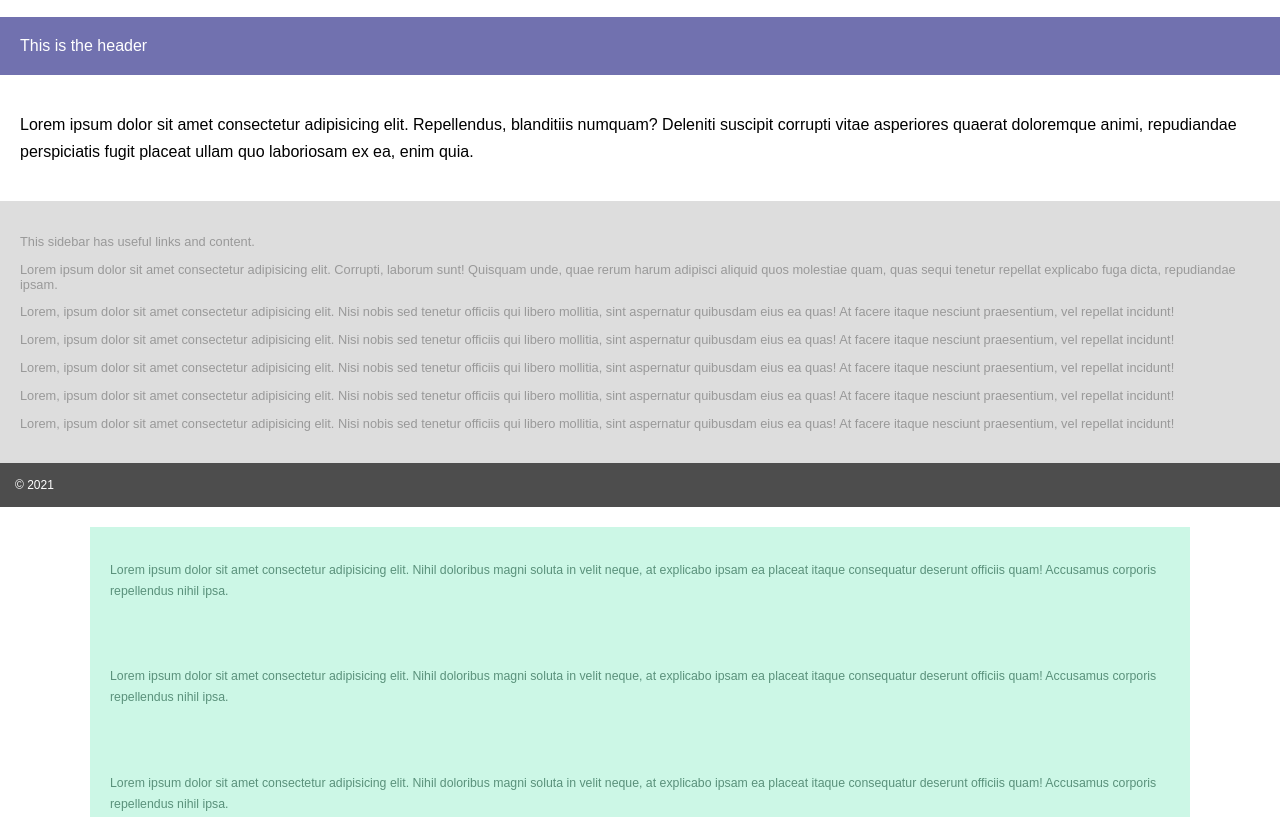
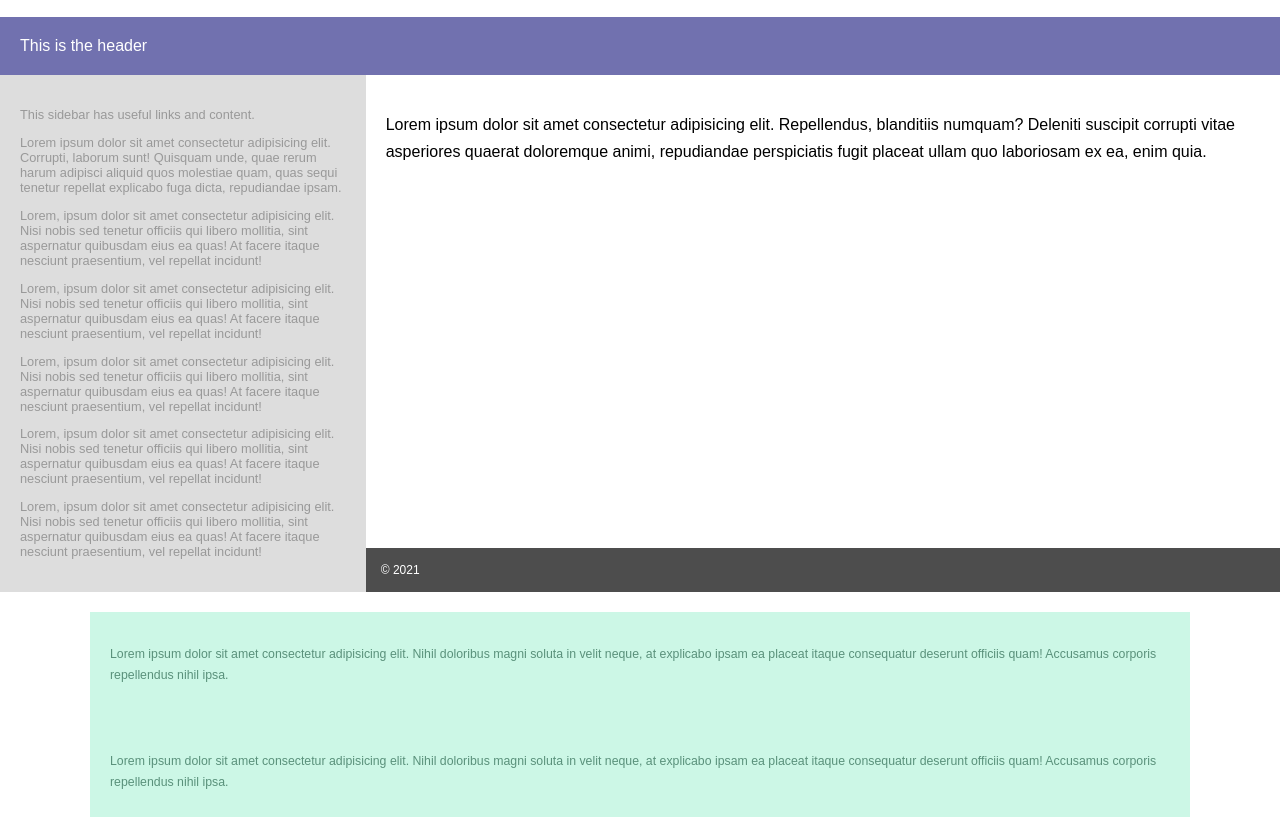
Before and after one commit to MAURICEDS0UZA/udemy_learning, a plain HTML site: page css_grid/grid.html in a window 1280 px wide. Shown: the part 1127-1944 px from the top of the page. Drawn offline with Linux system fonts and the light colour scheme.

Commit message:
modified :applied grid to layout using grid_area

```diff
--- a/css_grid/grid.css
+++ b/css_grid/grid.css
@@ -94,15 +94,22 @@ body {
     .overlay-text p {
       margin: 0;
     }
+@media screen  and (min-width:800px){
 
-  .layout {
-
+    .layout {
+      display :grid;
+      grid-template-columns: 1fr 2.5fr;
+      grid-template-areas:
+      "header header"
+      "side main"
+      "side foot";
+    }
   }
-
 .header {
   background-color: rgb(113, 113, 175);
   color: #fff;
   padding: 20px;
+  grid-area:  header;
 }
 
 .sidebar {
@@ -110,11 +117,15 @@ body {
   font-size: 0.8rem;
   color: #999;
   padding: 20px;
+  grid-area:  side;
 }
 
 .main {
   padding: 20px;
   line-height: 1.7;
+  grid-area:  main;
+  align-self: self-start;
+
 }
 
 .footer {
@@ -122,6 +133,9 @@ body {
   color: #fff;
   padding: 15px;
   font-size: 0.75rem;
+  grid-area: foot;
+  align-self: self-end;
+
 }
 
 .responsive-example {
```
